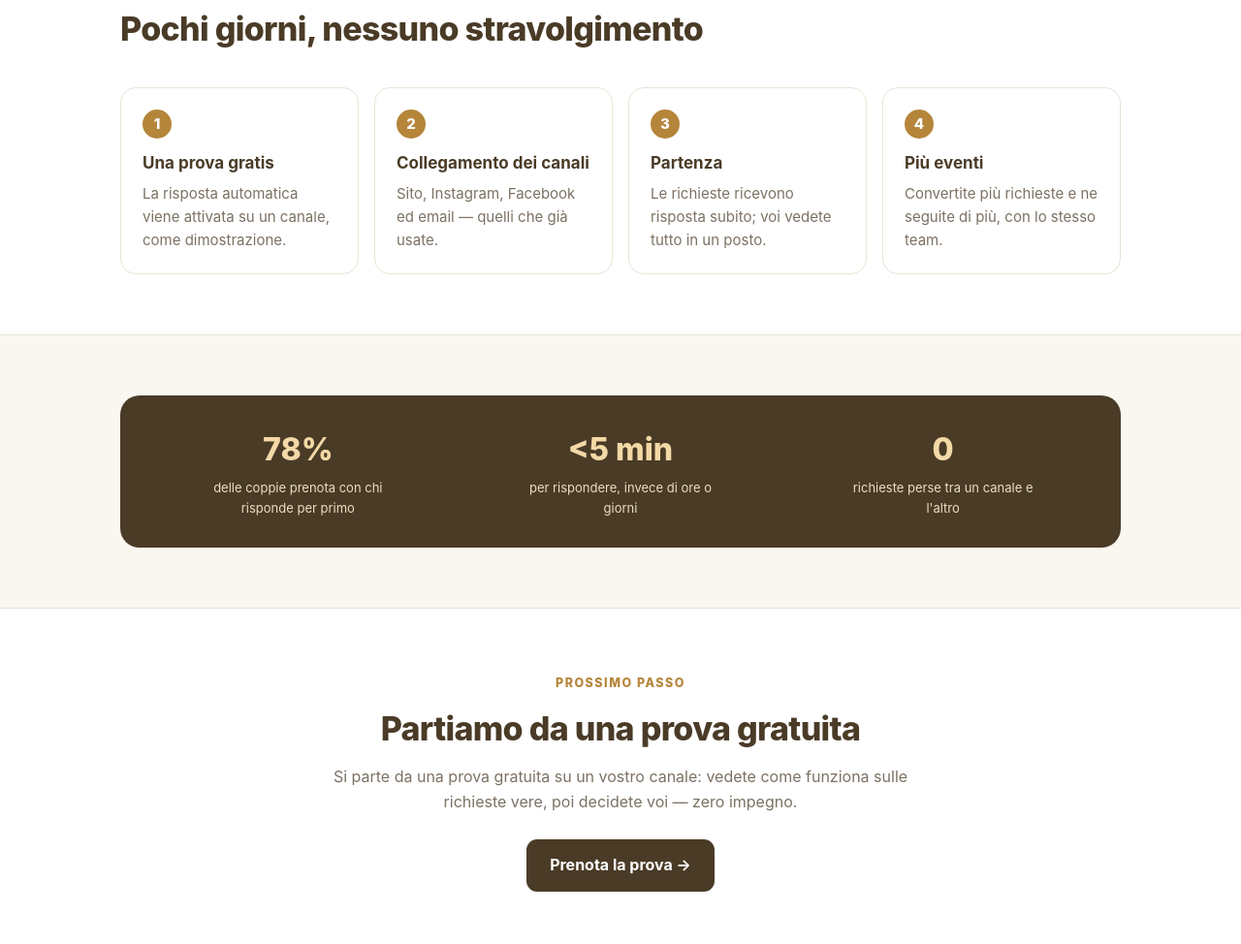
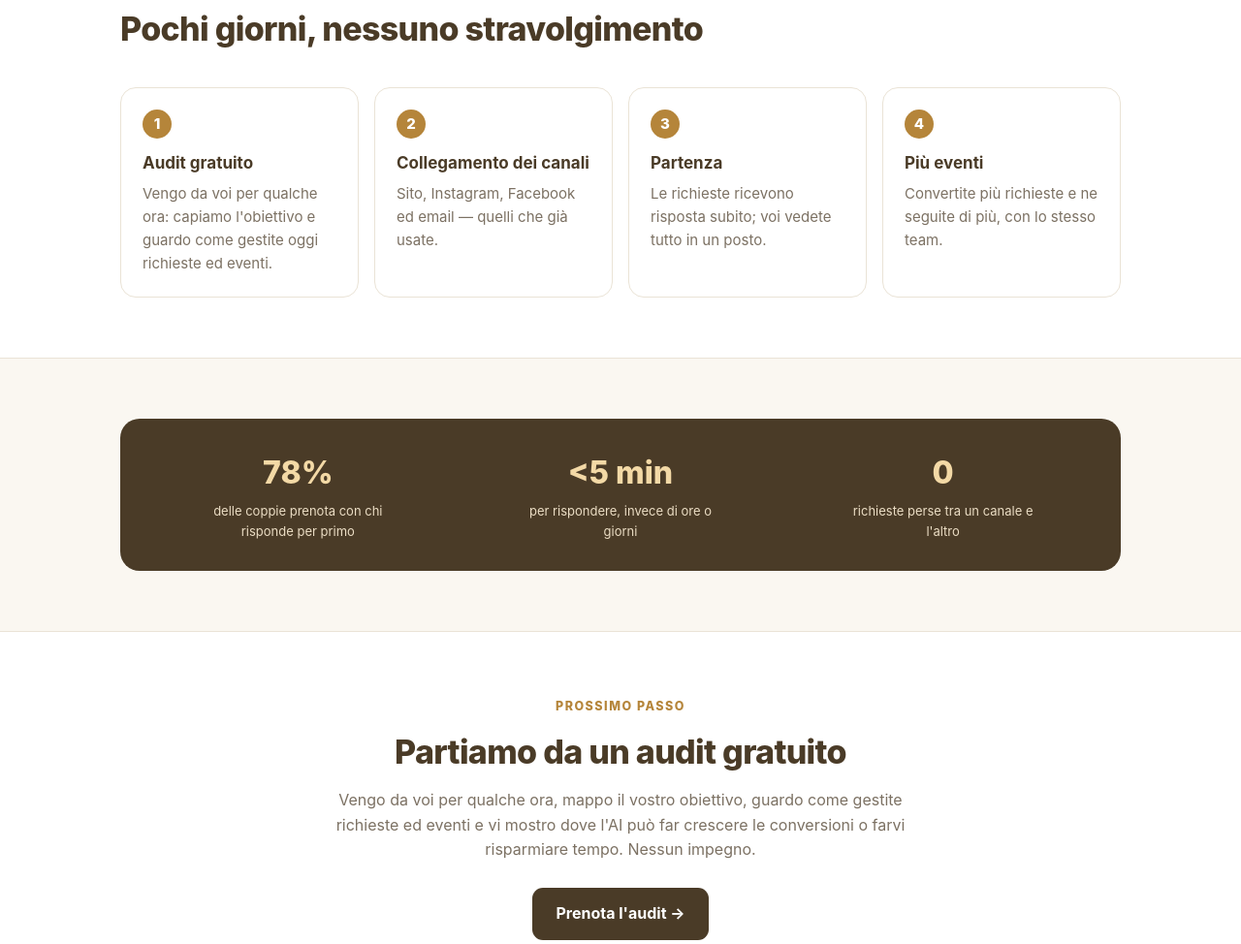
Before and after one commit to ibasile-dot/noci-outreach, a plain HTML site: page bonelli.html in a window 1280 px wide. Shown: the part 2720-3694 px from the top of the page at 97% size. Drawn offline with Linux system fonts and the light colour scheme.

Commit message:
Replace free trial with free audit (landing pages + strategy doc + closing)

```diff
--- a/bonelli.html
+++ b/bonelli.html
@@ -172,7 +172,7 @@
   <span class="kicker t" data-en="How we start">Come partiamo</span>
   <h2 class="t" data-en="A few days, no disruption">Pochi giorni, nessuno stravolgimento</h2>
   <div class="grid g4">
-    <div class="card"><div class="step-n">1</div><h3 class="t" data-en="A free trial">Una prova gratis</h3><p class="t" data-en="The automatic reply is switched on for one channel, as a demo.">La risposta automatica viene attivata su un canale, come dimostrazione.</p></div>
+    <div class="card"><div class="step-n">1</div><h3 class="t" data-en="Free audit">Audit gratuito</h3><p class="t" data-en="I come in for a few hours: we map the goal and I look at how you handle enquiries and events today.">Vengo da voi per qualche ora: capiamo l'obiettivo e guardo come gestite oggi richieste ed eventi.</p></div>
     <div class="card"><div class="step-n">2</div><h3 class="t" data-en="Connecting your channels">Collegamento dei canali</h3><p class="t" data-en="Website, Instagram, Facebook and email — the ones you already use.">Sito, Instagram, Facebook ed email — quelli che già usate.</p></div>
     <div class="card"><div class="step-n">3</div><h3 class="t" data-en="Go live">Partenza</h3><p class="t" data-en="Enquiries get an instant reply; you see everything in one place.">Le richieste ricevono risposta subito; voi vedete tutto in un posto.</p></div>
     <div class="card"><div class="step-n">4</div><h3 class="t" data-en="More events">Più eventi</h3><p class="t" data-en="You convert more enquiries and follow more of them, with the same team.">Convertite più richieste e ne seguite di più, con lo stesso team.</p></div>
@@ -189,9 +189,9 @@
 
 <section id="contatto" style="background:#fff;border-top:1px solid var(--line);"><div class="wrap reveal" style="text-align:center;">
   <span class="kicker t" data-en="Next step">Prossimo passo</span>
-  <h2 class="t" data-en="Let's start with a free trial">Partiamo da una prova gratuita</h2>
-  <p class="lead2 t" style="margin:10px auto 0;" data-en="It starts with a free trial on one of your channels: you see how it works on real enquiries, then you decide — no commitment.">Si parte da una prova gratuita su un vostro canale: vedete come funziona sulle richieste vere, poi decidete voi — zero impegno.</p>
-  <a class="btn t" style="margin-top:26px;" data-en="Book the trial →" href="#">Prenota la prova →</a>
+  <h2 class="t" data-en="Let's start with a free audit">Partiamo da un audit gratuito</h2>
+  <p class="lead2 t" style="margin:10px auto 0;" data-en="I come in for a few hours, map your goal, look at how you handle enquiries and events, and show you where AI can lift conversions or save time. No commitment.">Vengo da voi per qualche ora, mappo il vostro obiettivo, guardo come gestite richieste ed eventi e vi mostro dove l'AI può far crescere le conversioni o farvi risparmiare tempo. Nessun impegno.</p>
+  <a class="btn t" style="margin-top:26px;" data-en="Book the audit →" href="#">Prenota l'audit →</a>
 </div></section>
 
 <section id="faq"><div class="wrap reveal" style="max-width:780px;">
@@ -202,7 +202,7 @@
     <details class="faq"><summary class="t" data-en="Do the replies feel automated and cold?">Le risposte sembrano automatiche e fredde?</summary><p class="t" data-en="No. The tone is yours, warm and tailored. Important enquiries always pass to you — the automation takes the first step, it doesn't replace your relationship with couples.">No. Il tono è il vostro, caloroso e su misura. Le richieste importanti passano sempre a voi — l'automazione fa il primo passo, non sostituisce il vostro rapporto con le coppie.</p></details>
     <details class="faq"><summary class="t" data-en="Do you replace our staff?">Sostituite il nostro personale?</summary><p class="t" data-en="No. I remove the repetitive work (replying instantly, sorting, reminding) so your team follows more events and focuses on the couples.">No. Tolgo il lavoro ripetitivo (rispondere subito, smistare, ricordare) così il vostro team segue più eventi e si concentra sulle coppie.</p></details>
     <details class="faq"><summary class="t" data-en="And enquiries from abroad, in other languages?">E le richieste dall'estero, in altre lingue?</summary><p class="t" data-en="Handled automatically: every couple or guest gets a first reply in their own language, so you don't lose valuable international enquiries as the masseria grows.">Gestite in automatico: ogni coppia o ospite riceve una prima risposta nella propria lingua, così non perdete le richieste internazionali di valore mentre fate crescere la masseria.</p></details>
-    <details class="faq"><summary class="t" data-en="How long to get started?">Quanto tempo serve per partire?</summary><p class="t" data-en="A few days: we start with a free trial on a single channel.">Pochi giorni: si parte da una prova gratuita su un solo canale.</p></details>
+    <details class="faq"><summary class="t" data-en="How long to get started?">Quanto tempo serve per partire?</summary><p class="t" data-en="It starts with a free audit — a few hours with you to find where AI matters most.">Si parte da un audit gratuito — qualche ora da voi per capire dove l'AI conta di più.</p></details>
   </div>
 </div></section>
 
```
Also changed, not shown: euroquality.html (+5 -5 lines), index.html (+3 -3 lines).
